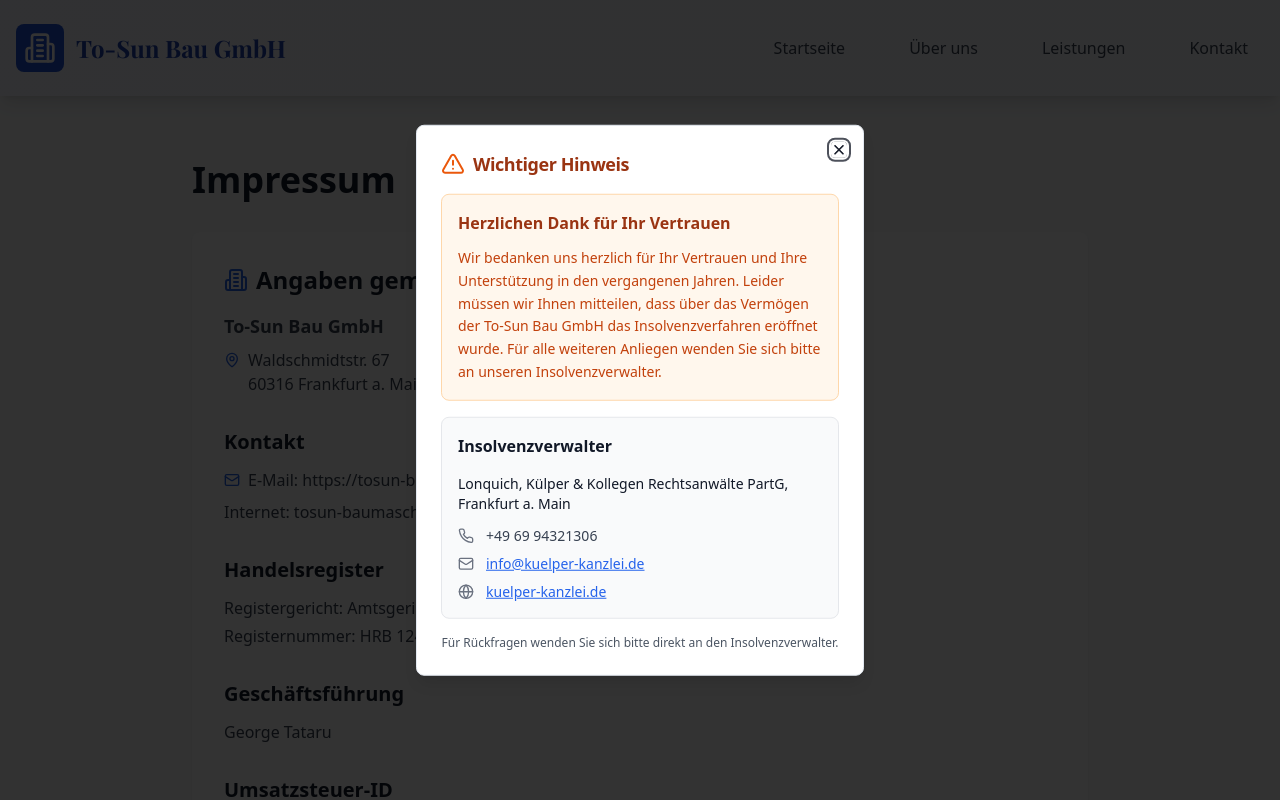
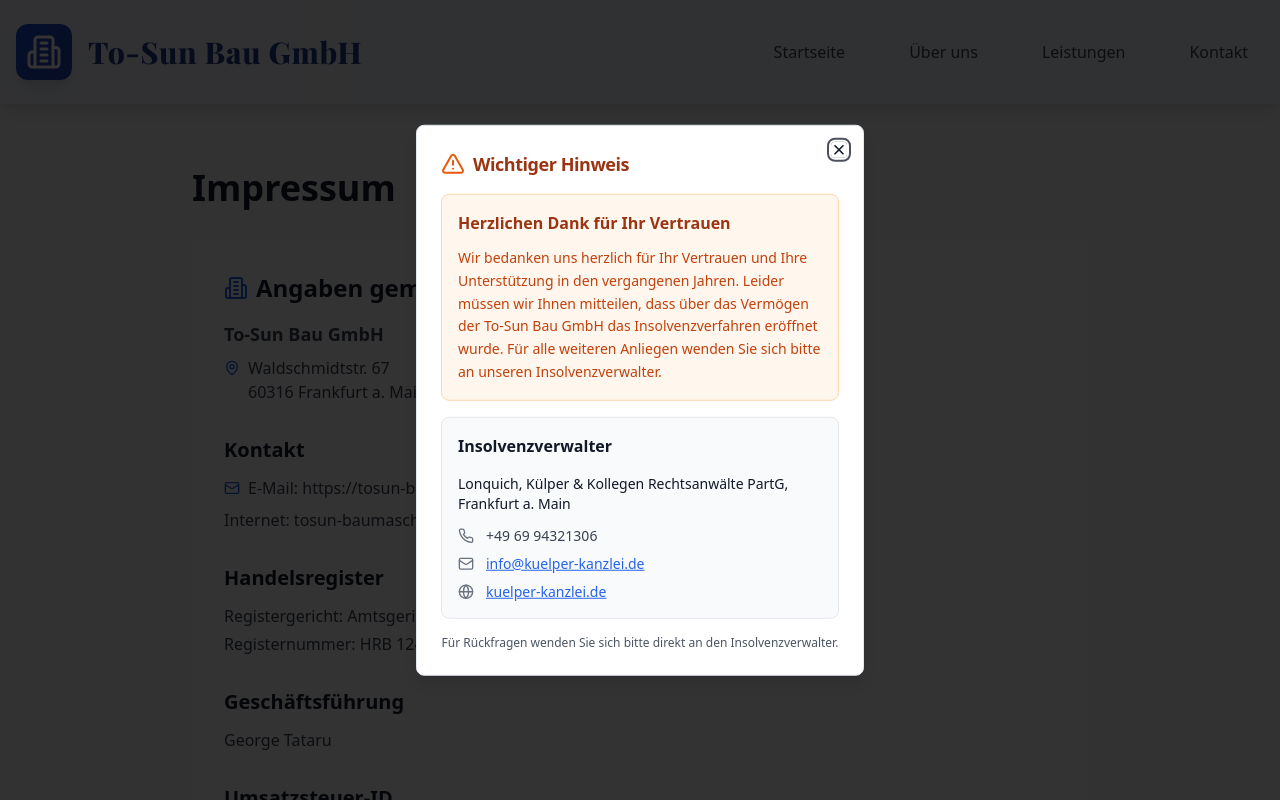
Before and after one commit to dvvvvv411/to-sun-bau-legacy-site, a React (Vite) app: page /impressum in a window 1280 px wide. Shown: the top 800 px of the page. Built offline with nearby package versions, Linux system fonts and the light colour scheme.

Commit message:
Improve logo font
Refine the logo font for better visual appeal.

```diff
--- a/index.html
+++ b/index.html
@@ -8,7 +8,7 @@
     <title>To-Sun Bau GmbH</title>
     <link rel="preconnect" href="https://fonts.googleapis.com">
     <link rel="preconnect" href="https://fonts.gstatic.com" crossorigin>
-    <link href="https://fonts.googleapis.com/css2?family=Playfair+Display:wght@600;700&display=swap" rel="stylesheet">
+    <link href="https://fonts.googleapis.com/css2?family=Playfair+Display:wght@400;600;700;800&family=Inter:wght@400;500;600;700&display=swap" rel="stylesheet">
   </head>
   <body>
     <div id="root"></div>
--- a/src/components/Header.tsx
+++ b/src/components/Header.tsx
@@ -1,4 +1,3 @@
-
 import React from 'react';
 import { Link } from 'react-router-dom';
 import { Building2, Menu } from 'lucide-react';
@@ -9,11 +8,15 @@ const Header = () => {
       <div className="absolute inset-0 bg-gradient-to-r from-blue-600/5 to-blue-800/5"></div>
       <div className="container mx-auto px-4 relative">
         <div className="flex items-center justify-between py-6">
-          <div className="flex items-center space-x-3">
-            <div className="bg-blue-700 p-2 rounded-lg">
-              <Building2 className="h-8 w-8 text-white" />
+          <div className="flex items-center space-x-4">
+            <div className="bg-gradient-to-br from-blue-700 to-blue-800 p-2.5 rounded-xl shadow-lg">
+              <Building2 className="h-9 w-9 text-white" />
             </div>
-            <Link to="/" className="text-blue-800 text-2xl font-bold font-playfair no-underline hover:text-blue-600 transition-colors">
+            <Link
+              to="/"
+              className="text-blue-900 text-3xl font-bold font-playfair no-underline hover:text-blue-700 transition-all duration-300 tracking-wide"
+              style={{ fontWeight: 800, letterSpacing: '0.02em' }}
+            >
               To-Sun Bau GmbH
             </Link>
           </div>
--- a/tailwind.config.ts
+++ b/tailwind.config.ts
@@ -1,4 +1,3 @@
-
 import type { Config } from "tailwindcss";
 
 export default {
@@ -21,6 +20,7 @@ export default {
 		extend: {
 			fontFamily: {
 				'playfair': ['Playfair Display', 'serif'],
+				'inter': ['Inter', 'sans-serif'],
 			},
 			colors: {
 				border: 'hsl(var(--border))',
```
